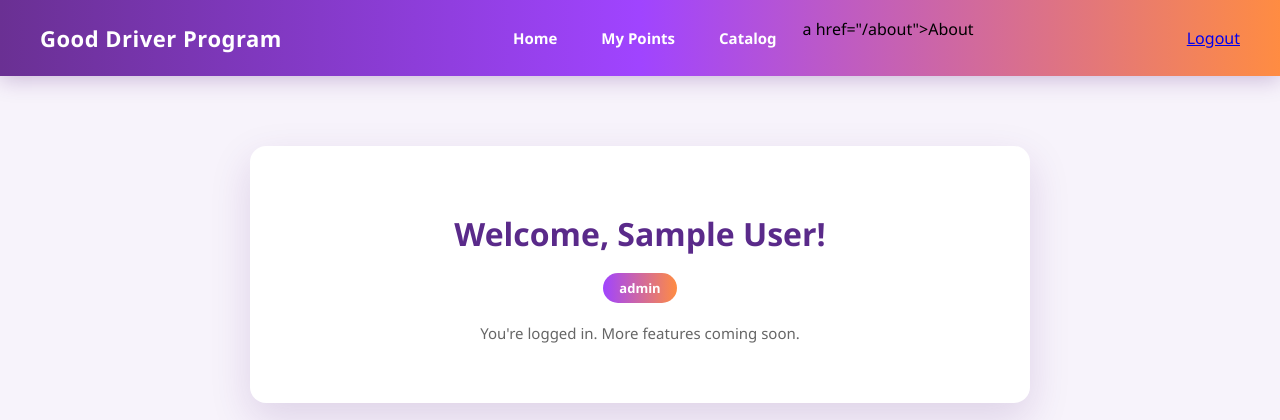
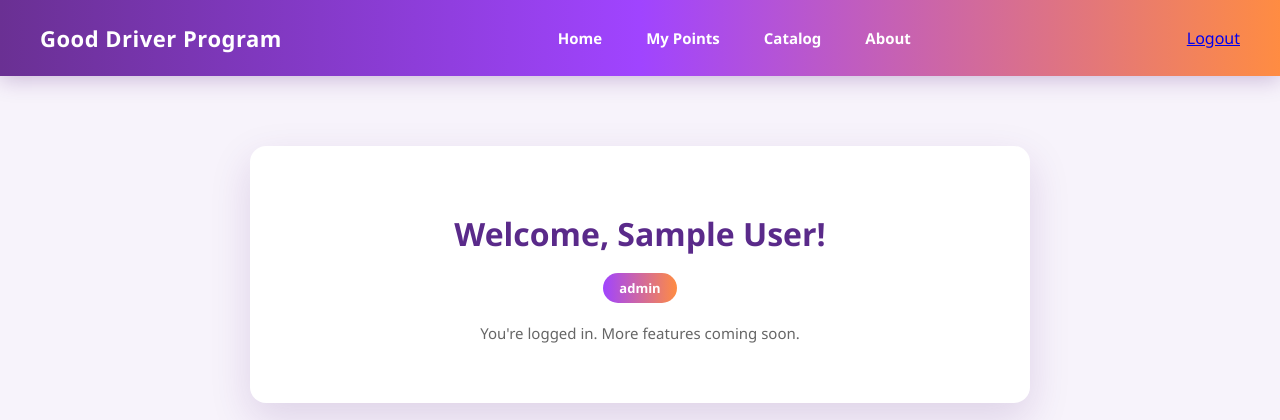
Before and after one commit to juliant3/CPSC4910-Team10-Project, a Flask app: page / in a window 1280 px wide. Shown: the top 420 px of the page. Run offline with Flask 3, Linux system fonts and the light colour scheme; the visitor is signed in with stand-in values (Sample User, id 1).

Commit message:
add <a instead of just a

```diff
--- a/frontend/templates/shared/home.html
+++ b/frontend/templates/shared/home.html
@@ -12,7 +12,7 @@
         <a href="{{ url_for('home') }}">Home</a>
         <a href="#">My Points</a>
         <a href="#">Catalog</a>
-        a href="{{ url_for('about') }}">About</a>
+        <a href="{{ url_for('about') }}">About</a>
     </div>
     <a href="{{ url_for('logout') }}" onclick="return confirm('Are you sure you want to log out?');">Logout</a>
 </nav>
```
